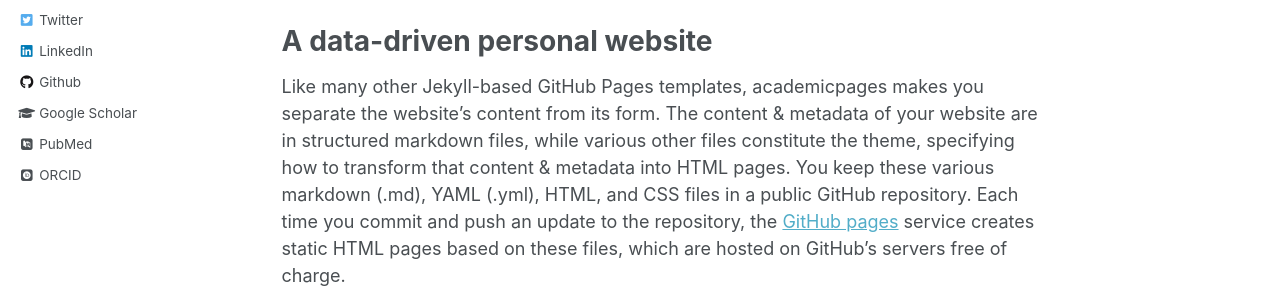
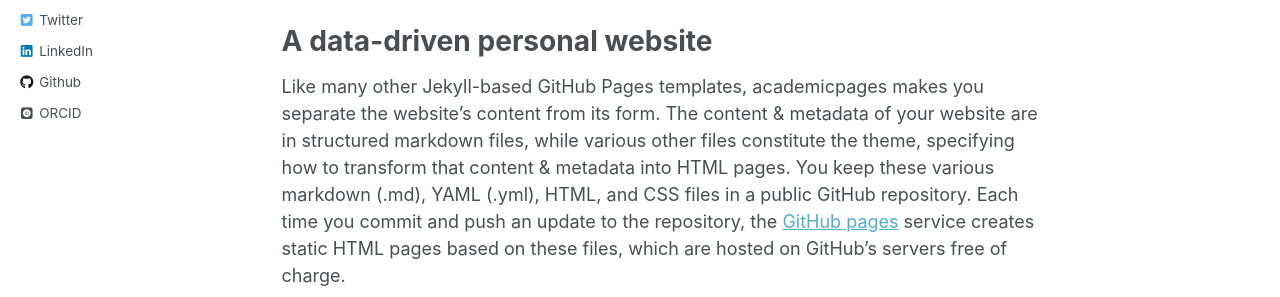
Before and after one commit to niloofar-jebelli/nbagher.github.io, a Jekyll site: the page built from _pages/about.md, in a window 1280 px wide. Shown: the part 457-754 px from the top of the page. Built offline with Jekyll 4.4.1, drawn with Linux system fonts in a browser that asks for light colours; some web fonts are replaced.

Commit message:
_config.yml

```diff
--- a/_config.yml
+++ b/_config.yml
@@ -85,8 +85,8 @@ author:
   bio              : "Computational Social Scientist"
   location         : "DMV Area, USA"
   employer         :
-  pubmed           : "https://www.ncbi.nlm.nih.gov/pubmed/?term=john+snow"
-  googlescholar    : "http://yourfullgooglescholarurl.com"
+  pubmed           : #"https://www.ncbi.nlm.nih.gov/pubmed/?term=john+snow"
+  googlescholar    : #"http://yourfullgooglescholarurl.com"
   email            : "nbagher2[at]masonlive[dot]gmu[dot]edu"
   researchgate     : "https://www.researchgate.net/profile/Niloofar_Bagheri_Jebelli"
   uri              :
@@ -255,7 +255,7 @@ sass:
 permalink: /:categories/:title/
 # paginate: 5 # amount of posts to show
 # paginate_path: /page:num/
-timezone: America/Los_Angeles # http://en.wikipedia.org/wiki/List_of_tz_database_time_zones
+timezone: America/New_York # http://en.wikipedia.org/wiki/List_of_tz_database_time_zones
 
 
 # Plugins
```
